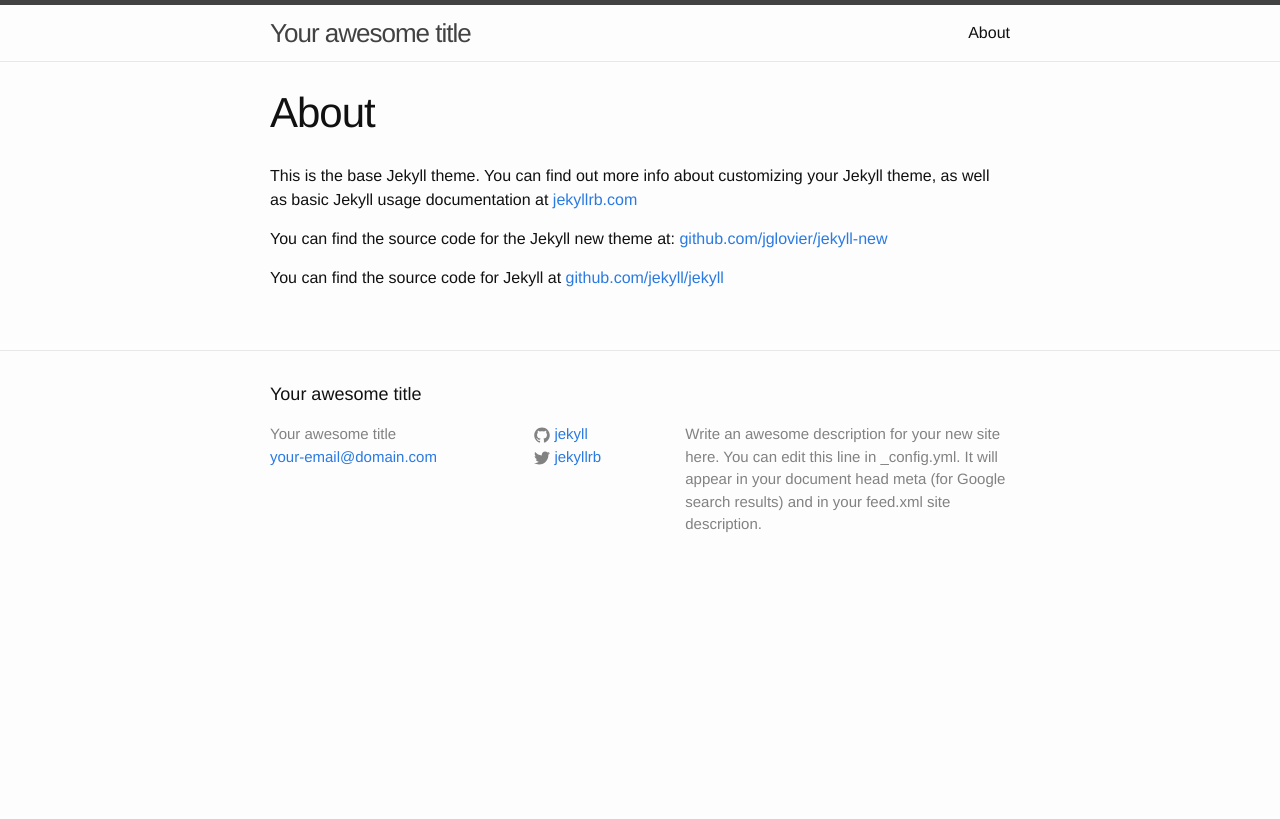
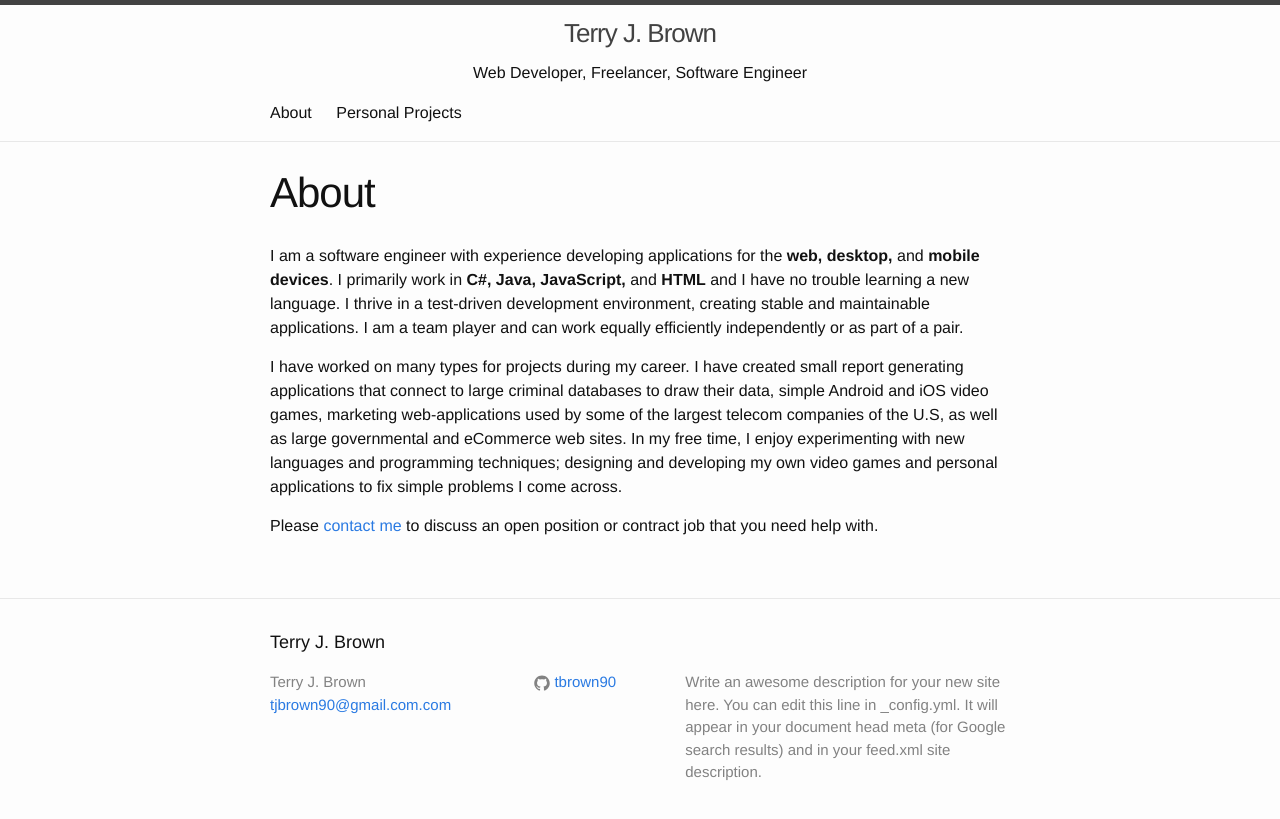
Before and after one commit to tbrown90/tbrown90.github.io, a Jekyll site: the page built from about.md, in a window 1280 px wide. Shown: the top 819 px of the page. Built offline with Jekyll 4.4.1, drawn with Linux system fonts in a browser that asks for light colours.

Commit message:
About message, formatting stuff, etc.

```diff
--- a/_config.yml
+++ b/_config.yml
@@ -1,14 +1,14 @@
 # Site settings
-title: Your awesome title
-email: your-email@domain.com
+title: Terry J. Brown
+sub-title: Web Developer, Freelancer, Software Engineer
+email: tjbrown90@gmail.com.com
 description: > # this means to ignore newlines until "baseurl:"
   Write an awesome description for your new site here. You can edit this
   line in _config.yml. It will appear in your document head meta (for
   Google search results) and in your feed.xml site description.
 baseurl: "" # the subpath of your site, e.g. /blog/
-url: "http://yourdomain.com" # the base hostname & protocol for your site
-twitter_username: jekyllrb
-github_username:  jekyll
+url: "http://iamtjbrown.com" # the base hostname & protocol for your site
+github_username:  tbrown90
 
 # Build settings
 markdown: kramdown
--- a/_includes/header.html
+++ b/_includes/header.html
@@ -2,7 +2,8 @@
 
   <div class="wrapper">
 
-    <a class="site-title" href="{{ site.baseurl }}/">{{ site.title }}</a>
+    <div class="site-title"><a href="{{ site.baseurl }}/">{{ site.title }}</a></div>
+    <div class="site-sub-title">{{ site.sub-title }}</div>
 
     <nav class="site-nav">
       <a href="#" class="menu-icon">
--- a/_sass/_layout.scss
+++ b/_sass/_layout.scss
@@ -14,17 +14,22 @@
     font-size: 26px;
     line-height: 56px;
     letter-spacing: -1px;
-    margin-bottom: 0;
-    float: left;
+    margin: 0;
+	text-align: center;
 
-    &,
-    &:visited {
+    a,
+    a:visited {
         color: $grey-color-dark;
     }
 }
 
+.site-sub-title {
+	margin: 0;
+	text-align: center;
+}
+
 .site-nav {
-    float: right;
+//    float: right;
     line-height: 56px;
 
     .menu-icon {
--- a/about.md
+++ b/about.md
@@ -4,8 +4,8 @@ title: About
 permalink: /about/
 ---
 
-This is the base Jekyll theme. You can find out more info about customizing your Jekyll theme, as well as basic Jekyll usage documentation at [jekyllrb.com](http://jekyllrb.com/)
+I am a software engineer with experience developing applications for the **web, desktop,** and **mobile devices**. I primarily work in **C#, Java, JavaScript,** and **HTML** and I have no trouble learning a new language. I thrive in a test-driven development environment, creating stable and maintainable applications. I am a team player and can work equally efficiently independently or as part of a pair.
 
-You can find the source code for the Jekyll new theme at: [github.com/jglovier/jekyll-new](https://github.com/jglovier/jekyll-new)
+I have worked on many types for projects during my career. I have created small report generating applications that connect to large criminal databases to draw their data, simple Android and iOS video games, marketing web-applications used by some of the largest telecom companies of the U.S, as well as large governmental and eCommerce web sites. In my free time, I enjoy experimenting with new languages and programming techniques; designing and developing my own video games and personal applications to fix simple problems I come across.
 
-You can find the source code for Jekyll at [github.com/jekyll/jekyll](https://github.com/jekyll/jekyll)
+Please [contact me](mailto:tjbrown90@gmail.com) to discuss an open position or contract job that you need help with.
```
Also changed, not shown: personal-projects.md (added, +7 -0 lines).
